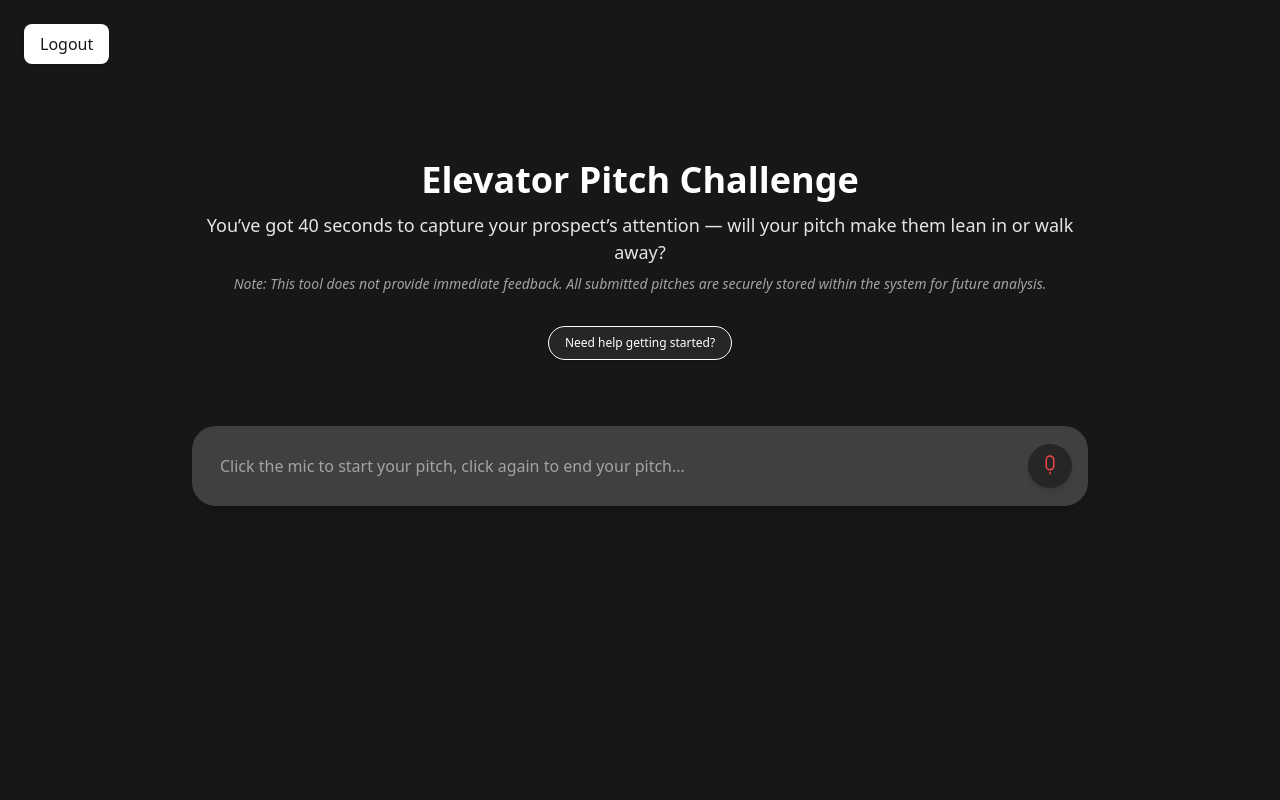
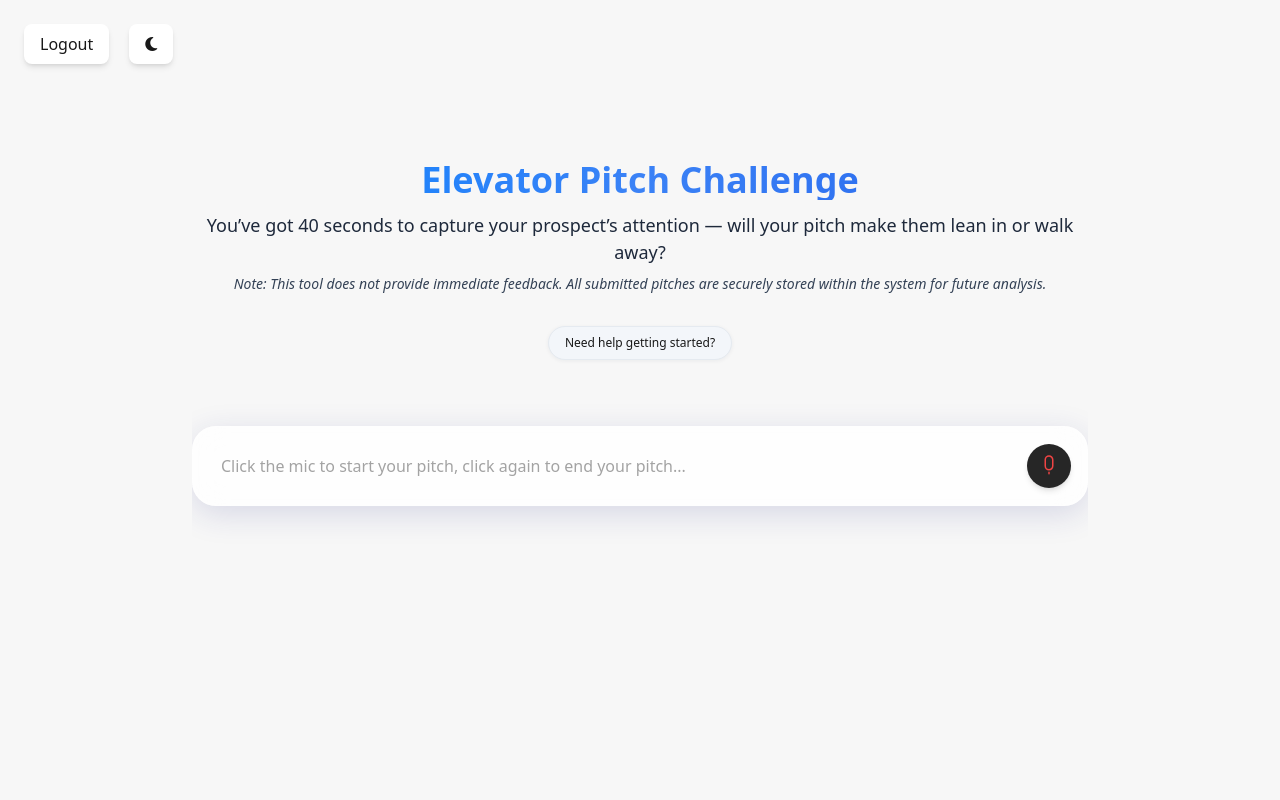
Before and after one commit to dylGray/ai-project, a Flask app: page /chat in a window 1280 px wide. Run offline with Flask 3, Linux system fonts and the light colour scheme; the visitor is signed in with stand-in values (Sample User, id 1); some libraries are stand-ins or nearby versions.

Commit message:
added light and dark mode toggling

```diff
--- a/static/chat.js
+++ b/static/chat.js
@@ -20,6 +20,16 @@ chatForm.addEventListener('submit', async (e) => {
     if (chatBox.classList.contains('hidden')) {
         chatBox.classList.remove('hidden');
         chatForm.className = normalFormClasses;
+
+        const isDark = document.body.classList.contains('dark-mode');
+        if (isDark) {
+            chatContainer.classList.remove('bg-neutral-200');
+            chatContainer.classList.add('bg-neutral-800');
+        } else {
+            chatContainer.classList.remove('bg-neutral-800');
+            chatContainer.classList.add('bg-neutral-200');
+        }
+
         chatContainer.classList.add('bg-neutral-800');
         headText.classList.remove('mt-24', 'md:mt-40');
         headText.classList.add('mt-12', 'md:mt-20');
@@ -38,7 +48,7 @@ chatForm.addEventListener('submit', async (e) => {
 
     chatBox.innerHTML += `
       <div class="flex items-start justify-end space-x-2 space-x-reverse">
-        <div class="bg-blue-600 text-white px-4 py-2 rounded-lg max-w-xl text-left">${userMessage}</div>
+        <div class="bg-blue-600 text-white px-4 py-2 rounded-lg max-w-xl text-left"><span id="user-message">${userMessage}</span></div>
         <i style="margin: 2.5px -5px 0 7.5px;" class="fa-solid fa-user"></i>
       </div>
     `;
@@ -80,7 +90,7 @@ chatForm.addEventListener('submit', async (e) => {
     aiContainer.className = "flex items-start space-x-2";
     aiContainer.innerHTML = `
       <img src="/static/images/tps-logo.webp" alt="AI Logo" class="w-5 h-5 mt-2 rounded shadow-md" />
-      <div class="bg-green-700 text-white px-4 py-2 rounded-lg max-w-xl typewriter-output"></div>
+      <div id="model-output" class="bg-green-700 text-white px-4 py-2 rounded-lg max-w-xl typewriter-output"></div>
     `;
     chatBox.appendChild(aiContainer);
     chatBox.scrollTop = chatBox.scrollHeight;
@@ -106,3 +116,51 @@ if (refreshBtn) {
         window.location.reload();
     });
 }
+
+// Theme toggle logic
+const themeToggle = document.getElementById('theme-toggle');
+const themeToggleText = document.getElementById('theme-toggle-text');
+
+function setTheme(dark) {
+  if (dark) {
+    document.body.classList.add('dark-mode');
+    document.documentElement.classList.add('dark-mode');
+    if (themeToggle) themeToggle.querySelector('i').className = 'fa-solid fa-sun';
+    localStorage.setItem('theme', 'dark');
+
+  } else {
+    document.body.classList.remove('dark-mode');
+    document.documentElement.classList.remove('dark-mode');
+    if (themeToggle) themeToggle.querySelector('i').className = 'fa-solid fa-moon';
+    localStorage.setItem('theme', 'light');
+  }
+}
+
+if (themeToggle) {
+  themeToggle.addEventListener('click', () => {
+    const isDark = document.body.classList.contains('dark-mode');
+    setTheme(!isDark);
+
+    if (chatBox && !chatBox.classList.contains('hidden')) {
+      // Chat form has been submitted at least once
+      if (document.body.classList.contains('dark-mode')) {
+        chatContainer.classList.remove('bg-neutral-200');
+        chatContainer.classList.add('bg-neutral-800');
+      } else {
+        chatContainer.classList.remove('bg-neutral-800');
+        chatContainer.classList.add('bg-neutral-200');
+      }
+    }
+
+  });
+}
+
+// On load, set theme from localStorage or system preference
+(function() {
+  const saved = localStorage.getItem('theme');
+  if (saved === 'dark' || (!saved && window.matchMedia('(prefers-color-scheme: dark)').matches)) {
+    setTheme(true);
+  } else {
+    setTheme(false);
+  }
+})();
--- a/static/styles/main.css
+++ b/static/styles/main.css
@@ -1,3 +1,85 @@
+/* Light/Dark mode CSS variables */
+:root {
+  --bg: #f7f7f7;
+  --text: #181818;
+  --primary: #2563eb;
+  --secondary: #e5e7eb;
+  --card: #fff;
+}
+
+body, html {
+  background: var(--bg);
+  color: var(--text);
+}
+
+/* Dark mode overrides */
+body.dark-mode, html.dark-mode {
+  --bg: #18181b;
+  --text: #f7f7f7;
+  --primary: #2563eb;
+  --secondary: #27272a;
+  --card: #23232a;
+}
+
+/* Light mode: Help button styles */
+body:not(.dark-mode) #help-button, html:not(.dark-mode) #help-button {
+  border-radius: 9999px; /* rounded-full */
+  background: #F3F6FA;
+  color: #0A84FF;
+  font-weight: 500;
+  box-shadow: 0 1px 4px 0 rgba(16,30,54,0.06);
+  border: 1px solid #E5EAF0;
+  transition: background 0.2s, color 0.2s;
+}
+body:not(.dark-mode) #help-button:hover, html:not(.dark-mode) #help-button:hover {
+  background: #E5F0FF;
+}
+
+/* Light mode: chat input container styles */
+body:not(.dark-mode) #chat-form, html:not(.dark-mode) #chat-form {
+  background: rgba(255,255,255,0.8) !important;
+  backdrop-filter: blur(16px) !important;
+  border-radius: 1.5rem !important;
+  box-shadow: 0 8px 32px 0 rgba(31,38,135,0.15) !important;
+  border: 1px solid rgba(255,255,255,0.4) !important;
+  display: flex !important;
+  align-items: center !important;
+}
+
+/* Dark mode: chat input container styles with blur */
+body.dark-mode #chat-form, html.dark-mode #chat-form {
+  background: rgba(36, 39, 48, 0.75) !important;
+  backdrop-filter: blur(16px) !important;
+  border-radius: 1.5rem !important;
+  box-shadow: 0 8px 32px 0 rgba(31,38,135,0.15) !important;
+  border: 1px solid rgba(255,255,255,0.08) !important;
+  display: flex !important;
+  align-items: center !important;
+}
+
+.bg-neutral-900 { background: var(--bg) !important; }
+.text-white { color: var(--text) !important; }
+.card, .bg-white { background: var(--card) !important; color: var(--text) !important; }
+
+body:not(.dark-mode) .main-info-text,
+html:not(.dark-mode) .main-info-text {
+  color: #1e293b !important;
+}
+body:not(.dark-mode) .main-note-text,
+html:not(.dark-mode) .main-note-text {
+  color: #334155 !important;
+}
+
+body:not(.dark-mode) #user-input,
+html:not(.dark-mode) #user-input {
+    color: black !important;
+}
+
+body.dark-mode #user-input,
+html.dark-mode #user-input {
+    color: white !important;
+}
+
 .dot-flashing {
     position: relative;
     width: 10px;
@@ -43,3 +125,25 @@
 .animate-fade-in {
     animation: fade-in 0.8s ease-out;
 }
+
+#help-modal-text {
+    color: white !important;
+}
+
+#model-output {
+    color: white !important;
+}
+
+#user-message {
+    color: white !important;
+}
+
+/* Login container theming */
+.login-container.bg-neutral-100 {
+  background: #f3f4f6 !important; /* light gray */
+  color: #18181b !important;
+}
+.login-container.bg-neutral-800 {
+  background: #23232a !important;
+  color: #fff !important;
+}
--- a/static/voice.js
+++ b/static/voice.js
@@ -56,7 +56,7 @@ if ('webkitSpeechRecognition' in window) {
       let processed = finalTranscript.trim();
       // Send to backend for punctuation/capitalization
       try {
-        const response = await fetch('/punctuate', {
+        const response = await fetch('/clean', {
           method: 'POST',
           headers: { 'Content-Type': 'application/json' },
           body: JSON.stringify({ text: processed })
--- a/templates/components/chat.html
+++ b/templates/components/chat.html
@@ -14,7 +14,7 @@
     <input
       id="user-input"
       type="text"
-      class="flex-grow h-full bg-transparent text-white placeholder-neutral-400 focus:outline-none px-3"
+      class="flex-grow h-full bg-transparent text-neutral-900 dark:text-white placeholder-neutral-400 focus:outline-none px-3"
       placeholder="Click the mic to start your pitch, click again to end your pitch..."
     />
     <button
--- a/templates/components/modal.html
+++ b/templates/components/modal.html
@@ -7,7 +7,7 @@
 
     <div class="flex items-center gap-3 mb-2">
       <i class="fas fa-circle-question text-blue-400 text-xl"></i>
-      <h2 class="text-2xl font-extrabold tracking-tight">Getting Started</h2>
+      <h2 id="help-modal-text" class="text-2xl font-extrabold tracking-tight text-white !important">Getting Started</h2>
     </div>
 
     <hr class="border-t border-neutral-600 my-4" />
--- a/templates/components/nav.html
+++ b/templates/components/nav.html
@@ -9,4 +9,7 @@
         Download Data
         </a>
     {% endif %}
+    <button id="theme-toggle" type="button" class="bg-white text-neutral-900 font-medium px-4 py-2 rounded-lg shadow-md hover:bg-neutral-200 transition duration-200 ml-2">
+        <i class="fa-solid fa-moon"></i>
+    </button>
 </div>
--- a/templates/index.html
+++ b/templates/index.html
@@ -13,7 +13,7 @@
   {% include 'components/nav.html' %}
 
   <div id="head-text-container" class="mt-24 md:mt-40 max-w-4xl w-full text-center">
-    <h1 class="text-2xl md:text-4xl font-extrabold text-white animate-fade-in">Elevator Pitch Challenge</h1>
+    <h1 class="text-2xl md:text-4xl font-extrabold bg-gradient-to-r from-[#0A84FF] via-blue-500 to-blue-600 bg-clip-text text-transparent animate-fade-in">Elevator Pitch Challenge</h1>
 
     <div class="mt-2">
       <p id="mobile-message" class="block md:hidden text-sm text-neutral-300 mb-3">
@@ -22,10 +22,10 @@
     </div>
 
     <div>
-      <p style="font-size: 18px;" class="hidden md:block mt-3 text-neutral-200">
+      <p style="font-size: 18px;" class="hidden md:block mt-3 main-info-text">
         You’ve got 40 seconds to capture your prospect’s attention — will your pitch make them lean in or walk away?
       </p>
-      <p class="hidden md:block mt-2 text-sm italic text-neutral-400 mb-3">
+      <p class="hidden md:block mt-2 text-sm italic main-note-text mb-3">
         Note: This tool does not provide immediate feedback. All submitted pitches are securely stored within the system for future analysis.
       </p>
     </div>
```
Also changed, not shown: static/login.js (added, +45 -0 lines), templates/login.html (+21 -3 lines).
